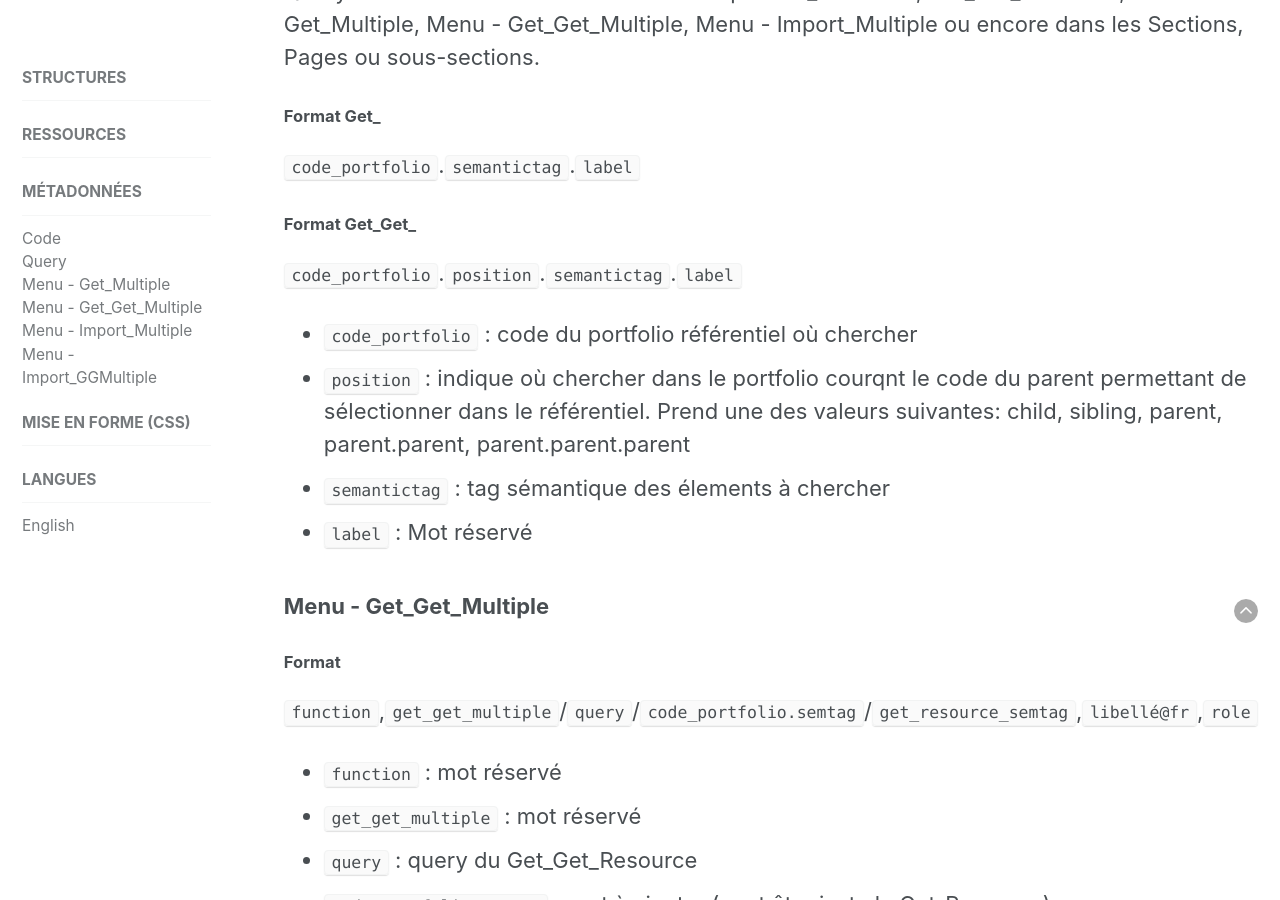
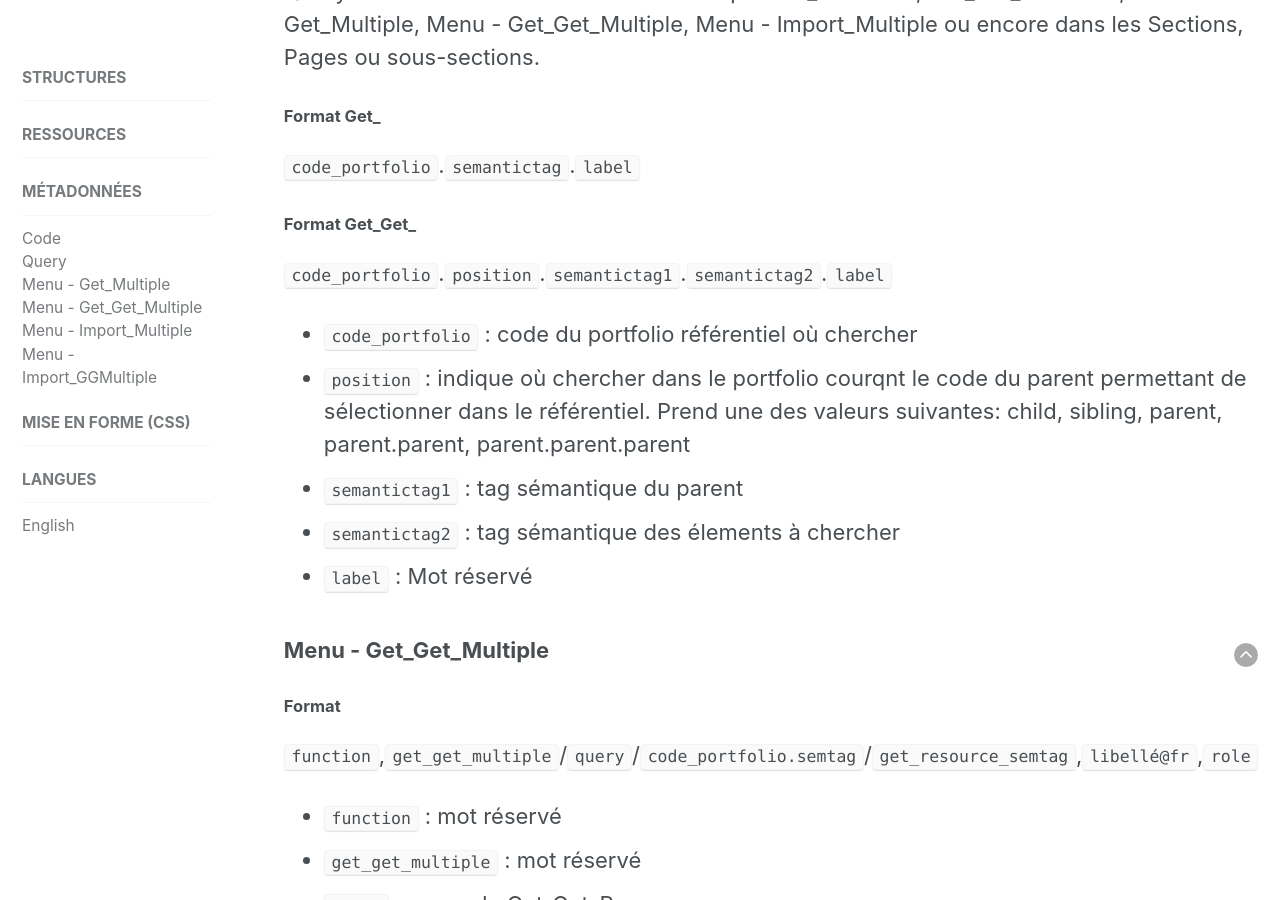
Before and after one commit to karutaproject/karuta-frontend-documentation, a Jekyll site: the page built from _pages/metadata_fr.html, in a window 1280 px wide and 900 px high, scrolled down 1994 px. Built offline with Jekyll 4.4.1, drawn with Linux system fonts in a browser that asks for light colours.

Commit message:
metadata

```diff
--- a/_pages/metadata_fr.html
+++ b/_pages/metadata_fr.html
@@ -59,11 +59,12 @@ sidebar:
 	<h4>Format Get_</h4>
 	<p><code>code_portfolio</code>.<code>semantictag</code>.<code>label</code></p>
 	<h4>Format Get_Get_</h4>
-	<p><code>code_portfolio</code>.<code>position</code>.<code>semantictag</code>.<code>label</code></p>
+	<p><code>code_portfolio</code>.<code>position</code>.<code>semantictag1</code>.<code>semantictag2</code>.<code>label</code></p>
 	<ul>
 		<li><code>code_portfolio</code> : code du portfolio référentiel où chercher</li>
 		<li><code>position</code> : indique où chercher dans le portfolio courqnt le code du parent permettant de sélectionner dans le référentiel. Prend une des valeurs suivantes: child, sibling, parent, parent.parent, parent.parent.parent</li>
-		<li><code>semantictag</code> : tag sémantique des élements à chercher</li>
+		<li><code>semantictag1</code> : tag sémantique du parent</li>
+		<li><code>semantictag2</code> : tag sémantique des élements à chercher</li>
 		<li><code>label</code> : Mot réservé</li>
 	</ul>
 </article>
```
